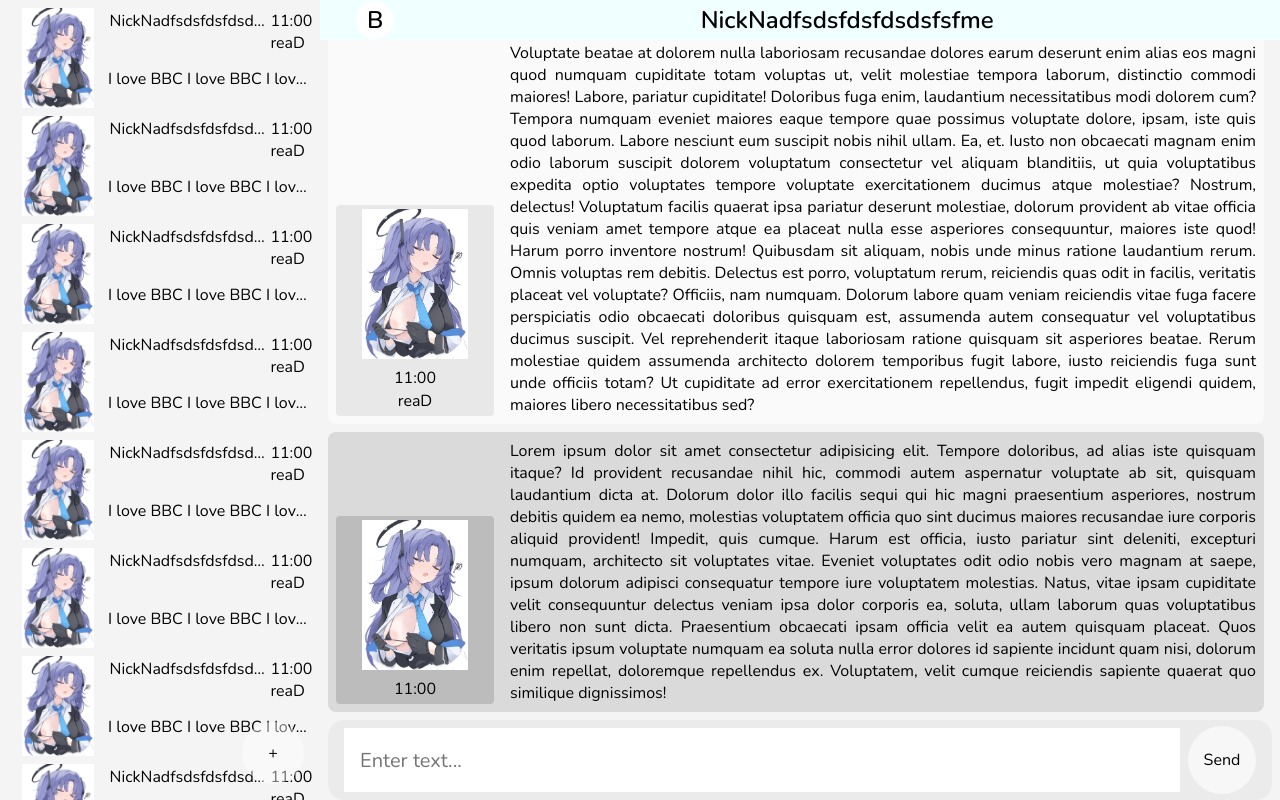
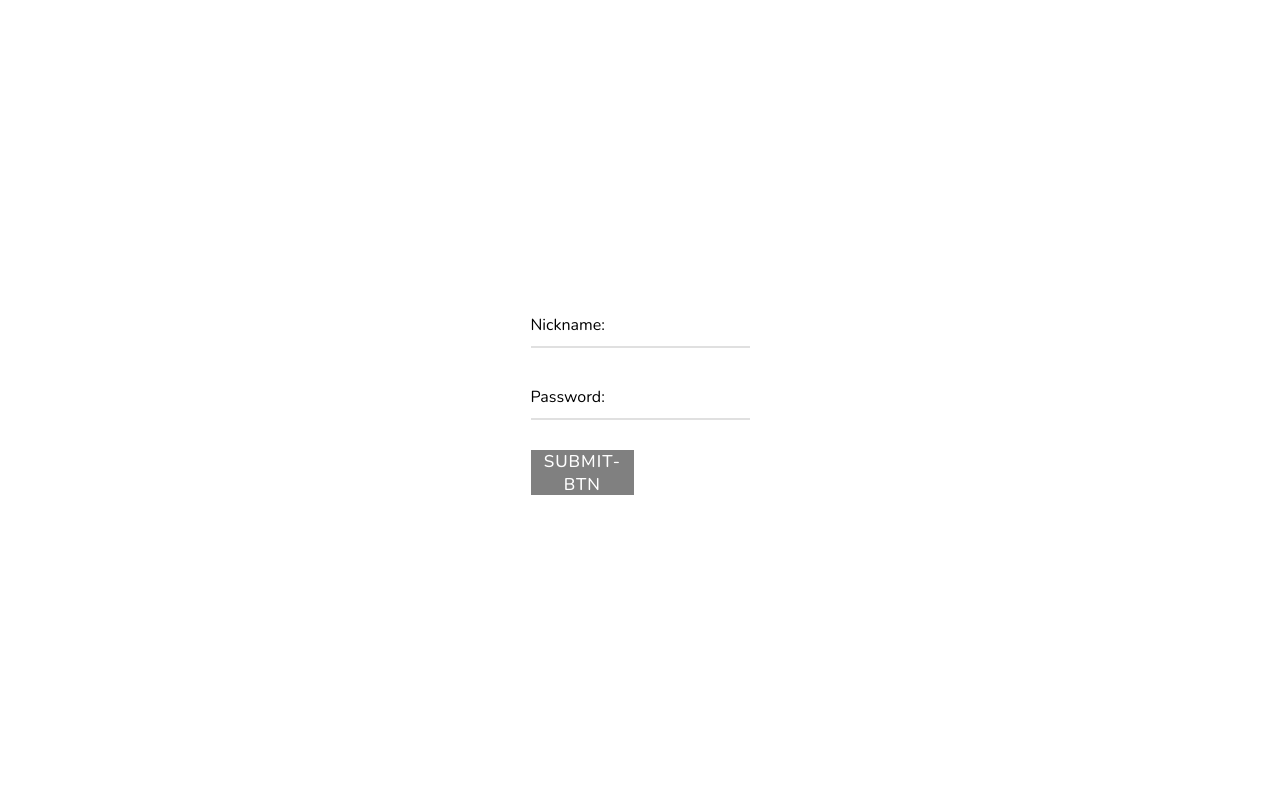
Before and after one commit to AlexWaisley/dot-messenger, a Vue app: page / in a window 1280 px wide. Built offline with nearby package versions, Linux system fonts and the light colour scheme.

Commit message:
Add entry page and loader

```diff
--- a/package.json
+++ b/package.json
@@ -9,6 +9,7 @@
     "preview": "vite preview"
   },
   "dependencies": {
+    "pinia": "^2.1.7",
     "vue": "^3.4.19"
   },
   "devDependencies": {
--- a/src/App.vue
+++ b/src/App.vue
@@ -1,9 +1,15 @@
 <script setup lang="ts">
 import Main from './components/Main.vue';
+import EntryPage from './components/EntryPage.vue';
+import { useDisplayInfoStorage } from './storage/displayInfo';
+
+const displayInfo = useDisplayInfoStorage();
+
 </script>
 
 <template>
-  <Main></Main>
+  <EntryPage v-if="!displayInfo.isUserLoggedIn"></EntryPage>
+  <Main v-else></Main>
 </template>
 
 <style scoped></style>
--- /dev/null
+++ b/src/components/EntryPage.vue
@@ -0,0 +1,172 @@
+<script setup lang="ts">
+import { useDisplayInfoStorage } from '../storage/displayInfo';
+
+const displayInfo = useDisplayInfoStorage();
+const sendRequest = () => {
+    displayInfo.loadingStatusChange();
+    setTimeout(() => {
+        displayInfo.loggedIn();
+        displayInfo.loadingStatusChange();
+    }, 1000);
+}
+</script>
+<template>
+    <div v-if="!displayInfo.isLoading" class="entry-page">
+        <div class="login-block">
+            <div class="form-row">
+                <div class="input-data">
+                    <input type="text" required>
+                    <div class="underline"></div>
+                    <label for="">Nickname:</label>
+                </div>
+            </div>
+            <div class="form-row">
+                <div class="input-data">
+                    <input type="password" required>
+                    <div class="underline"></div>
+                    <label for="">Password:</label>
+                </div>
+            </div>
+
+            <div class="form-row submit-btn">
+                <div class="input-data">
+                    <div class="inner"></div>
+                    <button type="button" @click="sendRequest">Submit-btn</button>
+                </div>
+            </div>
+        </div>
+    </div>
+    <div v-else class="loader--container">
+        <div class="loader"></div>
+    </div>
+</template>
+
+
+<style scoped lang="scss">
+.entry-page {
+    height: 100%;
+    display: flex;
+    justify-content: center;
+    align-items: center;
+}
+
+.loader--container {
+    height: 100%;
+    display: grid;
+    place-items: center;
+}
+
+.form-row {
+    display: flex;
+    margin: 32px 0;
+
+    & .input-data {
+        width: 100%;
+        height: 40px;
+        margin: 0 20px;
+        position: relative;
+
+        & input {
+            display: block;
+            width: 100%;
+            height: 100%;
+            border: none;
+            font-size: 17px;
+            border-bottom: 2px solid rgba(0, 0, 0, 0.12);
+
+            &:focus~label,
+            &:valid~label {
+                transform: translateY(-20px);
+                font-size: 14px;
+                color: #3498db;
+            }
+
+            &:focus~.underline:before,
+            &:valid~.underline:before {
+                transform: scale(1);
+            }
+        }
+
+        & label {
+            position: absolute;
+            pointer-events: none;
+            bottom: 10px;
+            font-size: 16px;
+            transition: all 0.3s ease;
+        }
+
+        & .underline {
+            position: absolute;
+            bottom: 0;
+            height: 2px;
+            width: 100%;
+
+            &::before {
+                position: absolute;
+                content: "";
+                height: 2px;
+                width: 100%;
+                background: #3498db;
+                transform: scaleX(0);
+                transform-origin: center;
+                transition: transform 0.3s ease;
+            }
+        }
+    }
+}
+
+.submit-btn .input-data {
+    overflow: hidden;
+    height: 45px !important;
+    width: 40% !important;
+
+    &:hover {
+        .inner {
+            background-color: rgb(80, 80, 80);
+        }
+    }
+
+    & .inner {
+        height: 100%;
+        width: 100%;
+        position: absolute;
+        background: gray;
+        transition: all 0.4s;
+    }
+
+    button {
+        background: none;
+        border: none;
+        color: #fff;
+        font-size: 17px;
+        font-weight: 500;
+        text-transform: uppercase;
+        letter-spacing: 1px;
+        cursor: pointer;
+        position: relative;
+        z-index: 2;
+    }
+}
+
+@media (max-width: 700px) {
+    .container .text {
+        font-size: 30px;
+    }
+
+    .container form {
+        padding: 10px 0 0 0;
+    }
+
+    .container form .form-row {
+        display: block;
+    }
+
+    form .form-row .input-data {
+        margin: 35px 0 !important;
+    }
+
+    .submit-btn .input-data {
+        width: 40% !important;
+    }
+}
+</style>
--- a/src/components/Message.vue
+++ b/src/components/Message.vue
@@ -182,8 +182,6 @@
         text-align: justify;
         height: 100%;
         gap: .5rem;
-
-        & .last-message-container {}
     }
 }
 
@@ -245,7 +243,6 @@
         height: 100%;
         gap: .5rem;
 
-        & .last-message-container {}
     }
 }
 </style>
--- a/src/main.ts
+++ b/src/main.ts
@@ -1,5 +1,9 @@
 import { createApp } from 'vue'
 import './styles/style.scss'
 import App from './App.vue'
+import { createPinia } from 'pinia'
 
-createApp(App).mount('#app')
+const pinia = createPinia();
+const app = createApp(App);
+app.use(pinia);
+app.mount('#app');
--- /dev/null
+++ b/src/storage/displayInfo.ts
@@ -0,0 +1,20 @@
+import { defineStore } from "pinia";
+import { ref } from "vue";
+
+export const useDisplayInfoStorage = defineStore('displayInfo',()=>{
+    const isUserLoggedIn = ref(false);
+    const isLoading = ref(false);
+
+    const loadingStatusChange= ()=>{
+        isLoading.value = !isLoading.value;
+        console.log("ss");
+    }
+    const loggedIn= ()=>{
+        isUserLoggedIn.value = true;
+        console.log("sntrh");
+    }
+
+    return{
+        loggedIn,isUserLoggedIn,isLoading,loadingStatusChange
+    }
+})
--- a/src/styles/style.scss
+++ b/src/styles/style.scss
@@ -2,6 +2,10 @@
   margin: 0;
   padding: 0;
   font-family: "Nunito", sans-serif;
+}
+
+input {
+  outline: none;
 }
 
 html,
@@ -28,3 +32,38 @@ body,
 ::-webkit-scrollbar-thumb:hover {
   background: #acacac;
 }
+
+
+
+
+@-webkit-keyframes spin {
+  0% {
+    -webkit-transform: rotate(0deg);
+  }
+
+  100% {
+    -webkit-transform: rotate(360deg);
+  }
+}
+
+@keyframes spin {
+  0% {
+    transform: rotate(0deg);
+  }
+
+  100% {
+    transform: rotate(360deg);
+  }
+}
+
+$infinite-animation: 2s linear infinite;
+
+.loader {
+  border: 5px solid #f3f3f3;
+  border-radius: 50%;
+  border-top: 5px solid #EFB8C8;
+  width: 120px;
+  height: 120px;
+  -webkit-animation: spin $infinite-animation;
+  animation: spin $infinite-animation;
+}
```
Also changed, not shown: 1 other file (tests, documents, lock files or other folders).
